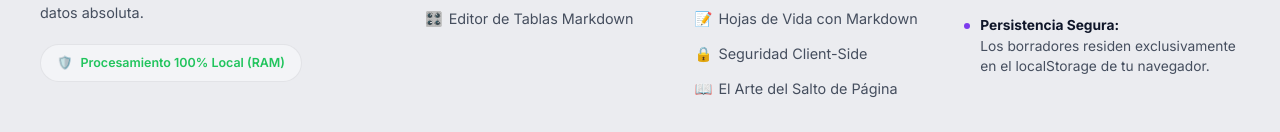
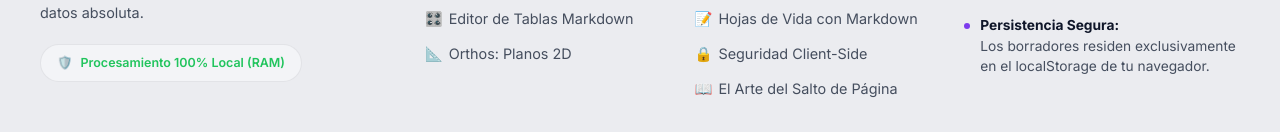
Before and after one commit to LuisDavidTF/Markdify-Tools, a website built with Vite: page markdown-to-pdf.html in a window 1280 px wide. Shown: the part 966-1098 px from the top of the page. Built offline with nearby package versions, Linux system fonts and the light colour scheme.

Commit message:
feat: link to orthos planner in tool footers

```diff
--- a/markdown-to-pdf.html
+++ b/markdown-to-pdf.html
@@ -271,6 +271,7 @@
             <li><a href="markdown-to-pdf.html"><span>⚡</span> Markdown a PDF Pro</a></li>
             <li><a href="pdf-to-markdown.html"><span>📂</span> PDF a Markdown Local</a></li>
             <li><a href="table-editor.html"><span>🎛️</span> Editor de Tablas Markdown</a></li>
+            <li><a href="https://orthos.markdify.tech/" target="_blank"><span>📐</span> Orthos: Planos 2D</a></li>
           </ul>
         </div>
 
```
Also changed, not shown: pdf-to-markdown.html (+1 -0 lines), table-editor.html (+1 -0 lines).
